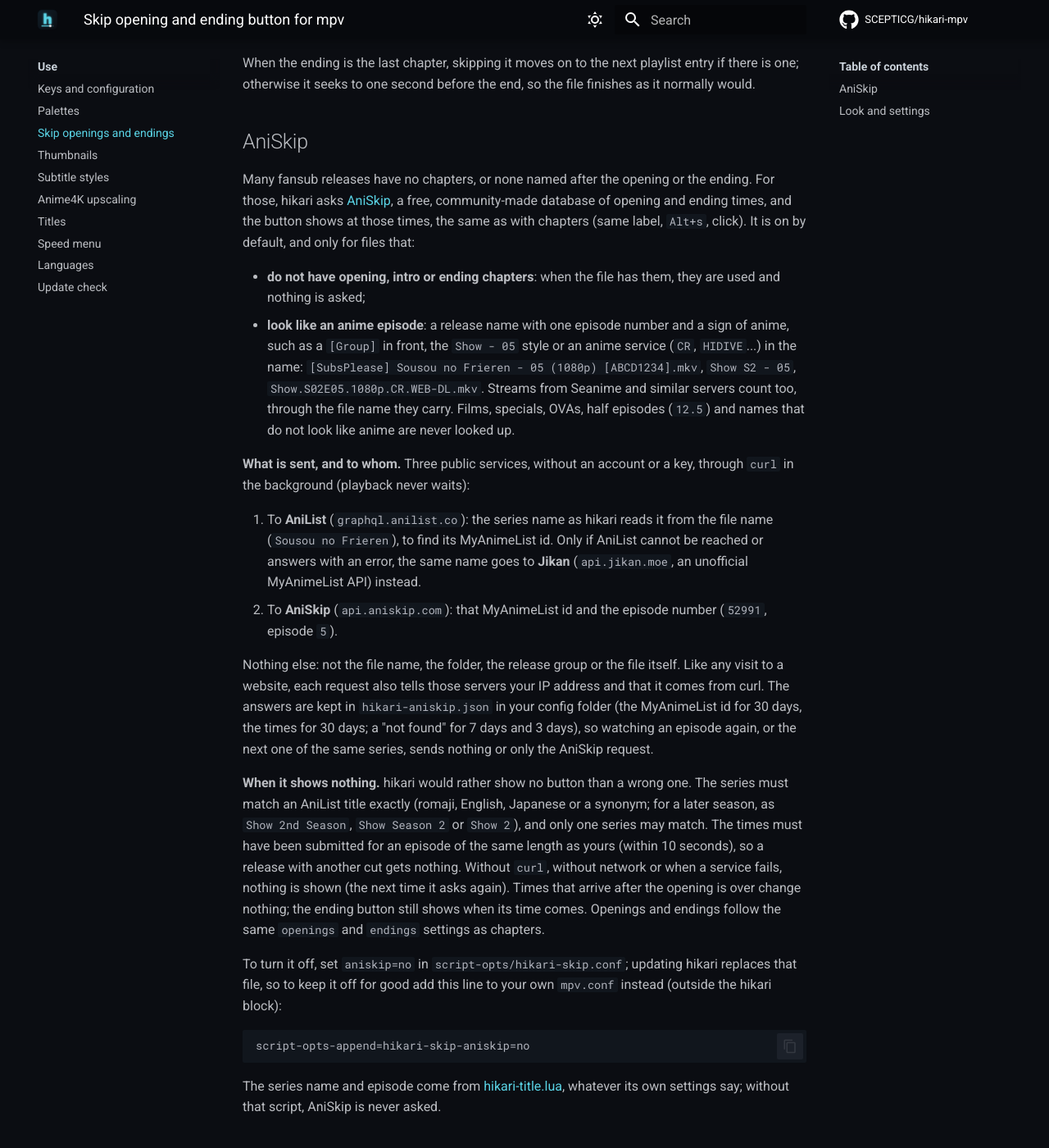
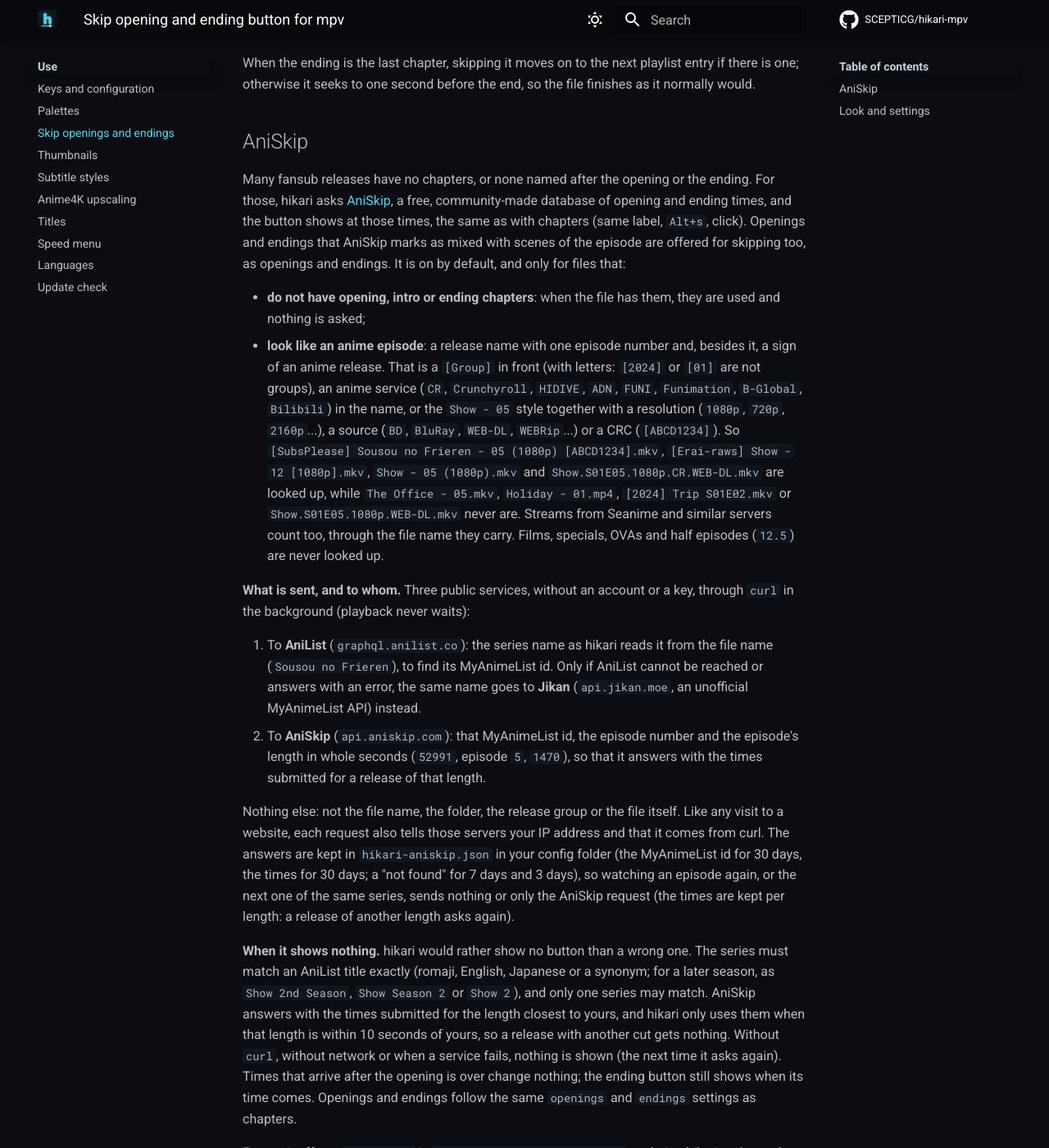
Before and after one commit to SCEPTICG/hikari-mpv, an MkDocs documentation site: the page built from docs/features/skip.md, in a window 1280 px wide and 1400 px high, scrolled down 605 px. Shown: the whole window at 82% size. Built offline with MkDocs 1.6.1 and Material for MkDocs 9.7.7, drawn with Linux system fonts in a browser that asks for light colours; comment, search, counter and statistics services are not loaded.

Commit message:
Saltar: AniSkip se consulta con la duración del episodio; caché por duración y con tope de tamaño
- AniSkip da como mucho un resultado por tipo: con episodeLength=0, el más
  votado aunque sea de otro corte (Shingeki no Kyojin 1 en 1442 s se quedaba
  sin opening). Ahora se envía la duración redondeada y se sigue filtrando a
  10 s.
- La clave de la caché de episodios lleva la duración: un «no encontrado» de
  una versión no bloquea otra.
- Al guardar se quitan las entradas caducadas y luego las más antiguas hasta
  quedar por debajo de 448 KB (se leen 512 KB como mucho).
- Temporal propio por mpv (pid) para la escritura atómica.
- capture_size acotado en curl; registro «In a skippable range» también al
  abrir dentro del rango.
- Web: se envía la duración; mixed-op/mixed-ed también se saltan; criterio
  exacto de «parece anime».

```diff
--- a/docs/features/skip.md
+++ b/docs/features/skip.md
@@ -13,19 +13,19 @@ When the ending is the last chapter, skipping it moves on to the next playlist e
 
 ## AniSkip
 
-Many fansub releases have no chapters, or none named after the opening or the ending. For those, hikari asks [AniSkip](https://aniskip.com), a free, community-made database of opening and ending times, and the button shows at those times, the same as with chapters (same label, `Alt+s`, click). It is on by default, and only for files that:
+Many fansub releases have no chapters, or none named after the opening or the ending. For those, hikari asks [AniSkip](https://aniskip.com), a free, community-made database of opening and ending times, and the button shows at those times, the same as with chapters (same label, `Alt+s`, click). Openings and endings that AniSkip marks as mixed with scenes of the episode are offered for skipping too, as openings and endings. It is on by default, and only for files that:
 
 - **do not have opening, intro or ending chapters**: when the file has them, they are used and nothing is asked;
-- **look like an anime episode**: a release name with one episode number and a sign of anime, such as a `[Group]` in front, the `Show - 05` style or an anime service (`CR`, `HIDIVE`...) in the name: `[SubsPlease] Sousou no Frieren - 05 (1080p) [ABCD1234].mkv`, `Show S2 - 05`, `Show.S02E05.1080p.CR.WEB-DL.mkv`. Streams from Seanime and similar servers count too, through the file name they carry. Films, specials, OVAs, half episodes (`12.5`) and names that do not look like anime are never looked up.
+- **look like an anime episode**: a release name with one episode number and, besides it, a sign of an anime release. That is a `[Group]` in front (with letters: `[2024]` or `[01]` are not groups), an anime service (`CR`, `Crunchyroll`, `HIDIVE`, `ADN`, `FUNI`, `Funimation`, `B-Global`, `Bilibili`) in the name, or the `Show - 05` style together with a resolution (`1080p`, `720p`, `2160p`...), a source (`BD`, `BluRay`, `WEB-DL`, `WEBRip`...) or a CRC (`[ABCD1234]`). So `[SubsPlease] Sousou no Frieren - 05 (1080p) [ABCD1234].mkv`, `[Erai-raws] Show - 12 [1080p].mkv`, `Show - 05 (1080p).mkv` and `Show.S01E05.1080p.CR.WEB-DL.mkv` are looked up, while `The Office - 05.mkv`, `Holiday - 01.mp4`, `[2024] Trip S01E02.mkv` or `Show.S01E05.1080p.WEB-DL.mkv` never are. Streams from Seanime and similar servers count too, through the file name they carry. Films, specials, OVAs and half episodes (`12.5`) are never looked up.
 
 **What is sent, and to whom.** Three public services, without an account or a key, through `curl` in the background (playback never waits):
 
 1. To **AniList** (`graphql.anilist.co`): the series name as hikari reads it from the file name (`Sousou no Frieren`), to find its MyAnimeList id. Only if AniList cannot be reached or answers with an error, the same name goes to **Jikan** (`api.jikan.moe`, an unofficial MyAnimeList API) instead.
-2. To **AniSkip** (`api.aniskip.com`): that MyAnimeList id and the episode number (`52991`, episode `5`).
+2. To **AniSkip** (`api.aniskip.com`): that MyAnimeList id, the episode number and the episode's length in whole seconds (`52991`, episode `5`, `1470`), so that it answers with the times submitted for a release of that length.
 
-Nothing else: not the file name, the folder, the release group or the file itself. Like any visit to a website, each request also tells those servers your IP address and that it comes from curl. The answers are kept in `hikari-aniskip.json` in your config folder (the MyAnimeList id for 30 days, the times for 30 days; a "not found" for 7 days and 3 days), so watching an episode again, or the next one of the same series, sends nothing or only the AniSkip request.
+Nothing else: not the file name, the folder, the release group or the file itself. Like any visit to a website, each request also tells those servers your IP address and that it comes from curl. The answers are kept in `hikari-aniskip.json` in your config folder (the MyAnimeList id for 30 days, the times for 30 days; a "not found" for 7 days and 3 days), so watching an episode again, or the next one of the same series, sends nothing or only the AniSkip request (the times are kept per length: a release of another length asks again).
 
-**When it shows nothing.** hikari would rather show no button than a wrong one. The series must match an AniList title exactly (romaji, English, Japanese or a synonym; for a later season, as `Show 2nd Season`, `Show Season 2` or `Show 2`), and only one series may match. The times must have been submitted for an episode of the same length as yours (within 10 seconds), so a release with another cut gets nothing. Without `curl`, without network or when a service fails, nothing is shown (the next time it asks again). Times that arrive after the opening is over change nothing; the ending button still shows when its time comes. Openings and endings follow the same `openings` and `endings` settings as chapters.
+**When it shows nothing.** hikari would rather show no button than a wrong one. The series must match an AniList title exactly (romaji, English, Japanese or a synonym; for a later season, as `Show 2nd Season`, `Show Season 2` or `Show 2`), and only one series may match. AniSkip answers with the times submitted for the length closest to yours, and hikari only uses them when that length is within 10 seconds of yours, so a release with another cut gets nothing. Without `curl`, without network or when a service fails, nothing is shown (the next time it asks again). Times that arrive after the opening is over change nothing; the ending button still shows when its time comes. Openings and endings follow the same `openings` and `endings` settings as chapters.
 
 To turn it off, set `aniskip=no` in `script-opts/hikari-skip.conf`; updating hikari replaces that file, so to keep it off for good add this line to your own `mpv.conf` instead (outside the hikari block):
 
```
Also changed, not shown: docs/faq.md (+1 -1 lines), 5 other files.
